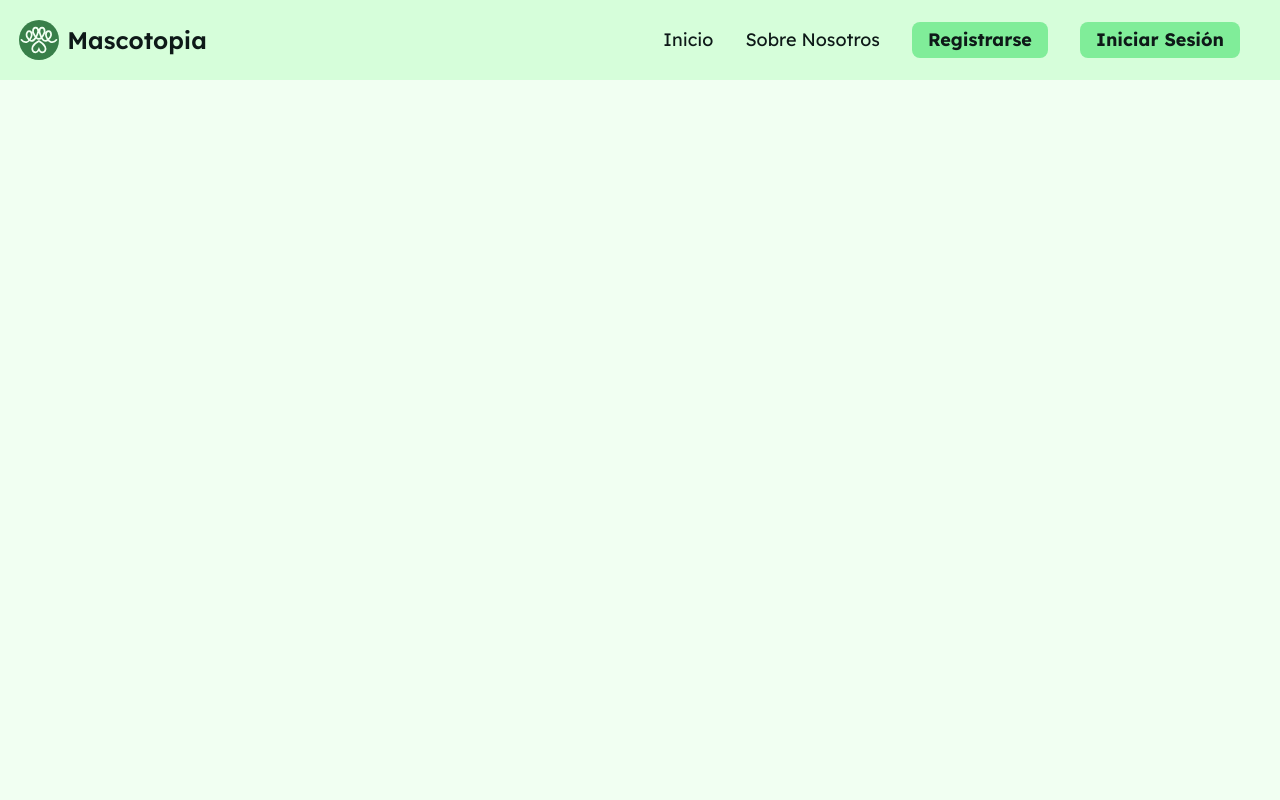
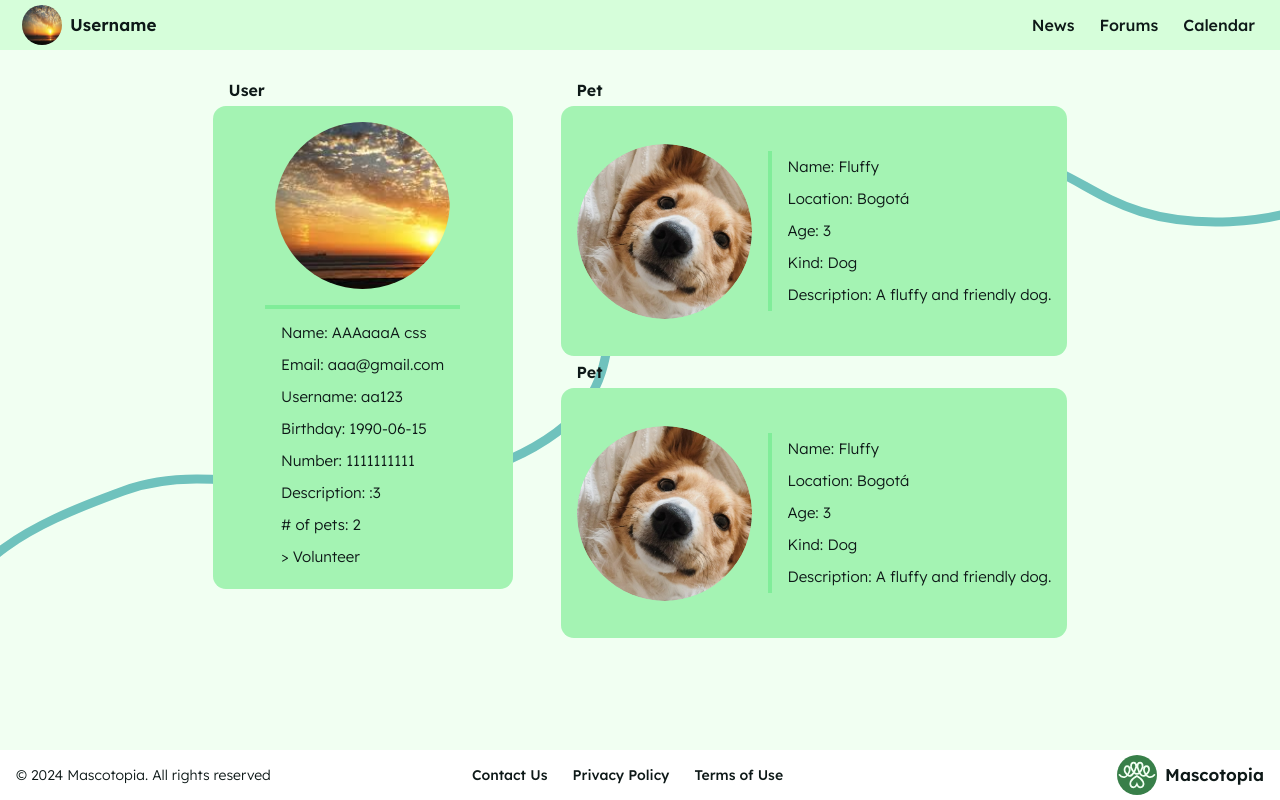
Before and after one commit to mquintanau/mascotopia_fe, a React (Vite) app in the folder view/: page /profile in a window 1280 px wide. Built offline with nearby package versions, Linux system fonts and the light colour scheme.

Commit message:
Ajustar diferencias/problemas del merge de perfil

```diff
--- a/view/src/App.jsx
+++ b/view/src/App.jsx
@@ -3,19 +3,20 @@ import { Route, Routes } from "react-router-dom";
 import LandingPage from "./pages/LandingPage";
 import Login from "./pages/Login";
 import NavbarExternal from "./components/NavbarExternal/NavbarExternal";
+import Profile from "./pages/Profile/Profile";
 
 function App() {
   return (
     <div className="h-screen w-screen bg-main">
       <header>
-        {/* Barra de navegación */}
-        <NavbarExternal />
+        {/* Barra de navegación (Hay que agregarla en las paginas, para que no afecte la vista de la navbar cuando la sesion este iniciada)*/}
       </header>
       <main>
         {/* Contenido principal, manejando la navegacion con react-router-dom */}
         <Routes>
           <Route path="/" element={<LandingPage />} />
           <Route path="/login" element={<Login />} />
+          <Route path="/profile" element={<Profile />} /> {/* Prueba perfil */}
         </Routes>
       </main>
       <footer></footer>
--- a/view/src/components/FooterRectangle/FooterRectangle.jsx
+++ b/view/src/components/FooterRectangle/FooterRectangle.jsx
@@ -10,10 +10,10 @@ const FooterRectangle = () => {
           © 2024 Mascotopia. All rights reserved
         </div>
       </div>
-      <div className="flex items-center justify-center p-4 md:w-auto w-full text-center">
+      <div className="flex items-center justify-center p-4 md:w-auto w-full text-center ">
         <a
           href="#"
-          className="mr-[25px]"
+          className="mr-[25px] text-black hover:text-[#424a49]"
           onClick={() => {
             console.log("Click en Contact Us");
           }}
@@ -22,7 +22,7 @@ const FooterRectangle = () => {
         </a>
         <a
           href="#"
-          className="mr-[25px] "
+          className="mr-[25px] text-black hover:text-[#424a49]"
           onClick={() => {
             console.log("Click en Privacy Policy");
           }}
@@ -31,7 +31,7 @@ const FooterRectangle = () => {
         </a>
         <a
           href="#"
-          className="mr-[25px]"
+          className="mr-[25px] text-black hover:text-[#424a49]"
           onClick={() => {
             console.log("Click en Terms of Use");
           }}
--- a/view/src/components/NavbarInternal/NavbarInternal.jsx
+++ b/view/src/components/NavbarInternal/NavbarInternal.jsx
@@ -1,4 +1,4 @@
-import { useState } from 'react';
+import { useState } from "react";
 import UserNavbarImage from "../User/UserNavbarImage/UserNavbarImage";
 
 const NavbarInternal = () => {
@@ -8,15 +8,15 @@ const NavbarInternal = () => {
     setShowMenu(!showMenu);
   };
   return (
-        <header className="bg-[#D6FEDA] sticky top-0 w-screen h-[50px] flex items-center justify-center text-black z-50">
+    <header className="sticky top-0 z-50 flex h-[50px] w-screen items-center justify-center bg-[#D6FEDA] text-black">
       <div className="flex items-center justify-between">
         <div className="fixed left-0">
           <UserNavbarImage className="ml-[22px]" />
         </div>
-      <div className="fixed right-0 lg:flex hidden">
+        <div className="fixed right-0 hidden lg:flex">
           <a
             href="#"
-          className="mr-[25px]"
+            className="mr-[25px] text-black hover:text-[#424a49]"
             onClick={() => {
               console.log("Click en Noticias");
             }}
@@ -25,7 +25,7 @@ const NavbarInternal = () => {
           </a>
           <a
             href="#"
-          className="mr-[25px] "
+            className="mr-[25px] text-black hover:text-[#424a49]"
             onClick={() => {
               console.log("Click en Foros");
             }}
@@ -34,7 +34,7 @@ const NavbarInternal = () => {
           </a>
           <a
             href="#"
-          className="mr-[25px]"
+            className="mr-[25px] text-black hover:text-[#424a49]"
             onClick={() => {
               console.log("Click en Calendario");
             }}
@@ -44,19 +44,25 @@ const NavbarInternal = () => {
         </div>
         <div className="absolute right-0 px-2 lg:hidden">
           <button onClick={toggleMenu}>
-
             {showMenu ? (
-              <img src="/shared/Arrow.svg" className="w-[17px] animate-fadeIn" alt="Logo"/>
+              <img
+                src="/shared/Arrow.svg"
+                className="w-[17px] animate-fadeIn"
+                alt="Logo"
+              />
             ) : (
-              <img src="/shared/Hamburger icon.svg" className="w-[20px] animate-bounce" alt="Logo"/>
+              <img
+                src="/shared/Hamburger icon.svg"
+                className="w-[20px] animate-bounce"
+                alt="Logo"
+              />
             )}
-
           </button>
           {showMenu && (
-          <div className="absolute top-9 right-0 bg-white w-screen border rounded shadow-lg">
+            <div className="absolute right-0 top-9 w-screen rounded border bg-white shadow-lg">
               <a
                 href="#"
-              className="block px-4 py-2 text-black  hover:bg-gray-100"
+                className="block px-4 py-2 text-black hover:text-black  hover:bg-gray-100"
                 onClick={() => {
                   console.log("Click en Noticias");
                 }}
@@ -65,7 +71,7 @@ const NavbarInternal = () => {
               </a>
               <a
                 href="#"
-              className="block px-4 py-2 text-gray-800 hover:bg-gray-100"
+                className="block px-4 py-2 text-black hover:text-black hover:bg-gray-100"
                 onClick={() => {
                   console.log("Click en Foros");
                 }}
@@ -74,7 +80,7 @@ const NavbarInternal = () => {
               </a>
               <a
                 href="#"
-              className="block px-4 py-2 text-gray-800 hover:bg-gray-100"
+                className="block px-4 py-2 text-black hover:text-black hover:bg-gray-100"
                 onClick={() => {
                   console.log("Click en Calendario");
                 }}
@@ -87,6 +93,6 @@ const NavbarInternal = () => {
       </div>
     </header>
   );
-}
+};
 
 export default NavbarInternal;
--- a/view/src/components/RectangularLogo/RectangularLogo.jsx
+++ b/view/src/components/RectangularLogo/RectangularLogo.jsx
@@ -3,12 +3,12 @@ import PropTypes from "prop-types";
 const RectangularLogo = ({ className, ...props }) => {
   return (
     // Cambio pata que el logo sea un vector
-    <a href="#" className={`flex items-center justify-center text-black ml-4 ${className}`} {...props}
+    <a href="#" className={`flex items-center justify-center text-black hover:text-[#424a49] ml-4 ${className}`} {...props}
     onClick={() => {
       console.log("Click en logo");
     }}>
       <img src="/shared/Logo Op 1.svg" className="w-[40px]" alt="Logo"/>
-      <h1 className="text-2xl font-semibold ml-2">Mascotopia</h1>
+      <h1 className="text-[17px] font-semibold ml-2">Mascotopia</h1>
     </a>
 
   );
--- a/view/src/components/User/UserNavbarImage/UserNavbarImage.jsx
+++ b/view/src/components/User/UserNavbarImage/UserNavbarImage.jsx
@@ -7,7 +7,7 @@ const UserNavbarImage = ({ className, ...props }) => {
       console.log("Click en Perfil");
     }}>
       <img src="public\shared\EjemploImagenUsuario.jpg" className="w-10 h-10 rounded-full" alt="Avatar del usuario" />
-      <h1 className="text-24 font-semibold ml-2">Username</h1>
+      <h1 className="text-[17px] font-semibold ml-2">Username</h1>
     </a>
   );
 };
--- a/view/src/pages/Perfil/Perfil.jsx
+++ b/view/src/pages/Profile/Profile.jsx
@@ -1,5 +1,5 @@
 import FooterRectangle from "../../components/FooterRectangle/FooterRectangle";
-import NavBar from "../../components/NavBar/NavBar";
+import NavbarInternal from "../../components/NavbarInternal/NavbarInternal";
 import PetView from "../../components/Pet/PetView/PetView";
 import UserView from "../../components/User/UserView/UserView";
 
@@ -29,15 +29,15 @@ const pet = {
   description: "A fluffy and friendly dog.",
 };
 
-const Perfil = () => {
+const Profile = () => {
   return (
     <div
       className="mx-auto mb-10 max-w-screen-xl"
       style={{ backgroundImage: "url('public/shared/DecorationLine.svg')" }}
     >
-      <NavBar />
+      <NavbarInternal />
       <div className="flex justify-center scrollbar">
-        <div className="flex flex-col sm:flex-row">
+        <div className="mb-8 flex flex-col sm:flex-row">
           <div className="m-6">
             <UserView
               imageURL={user.imageURL}
@@ -79,4 +79,4 @@ const Perfil = () => {
   );
 };
 
-export default Perfil;
+export default Profile;
```
Lines whose indentation alone changed are shown as unchanged.
